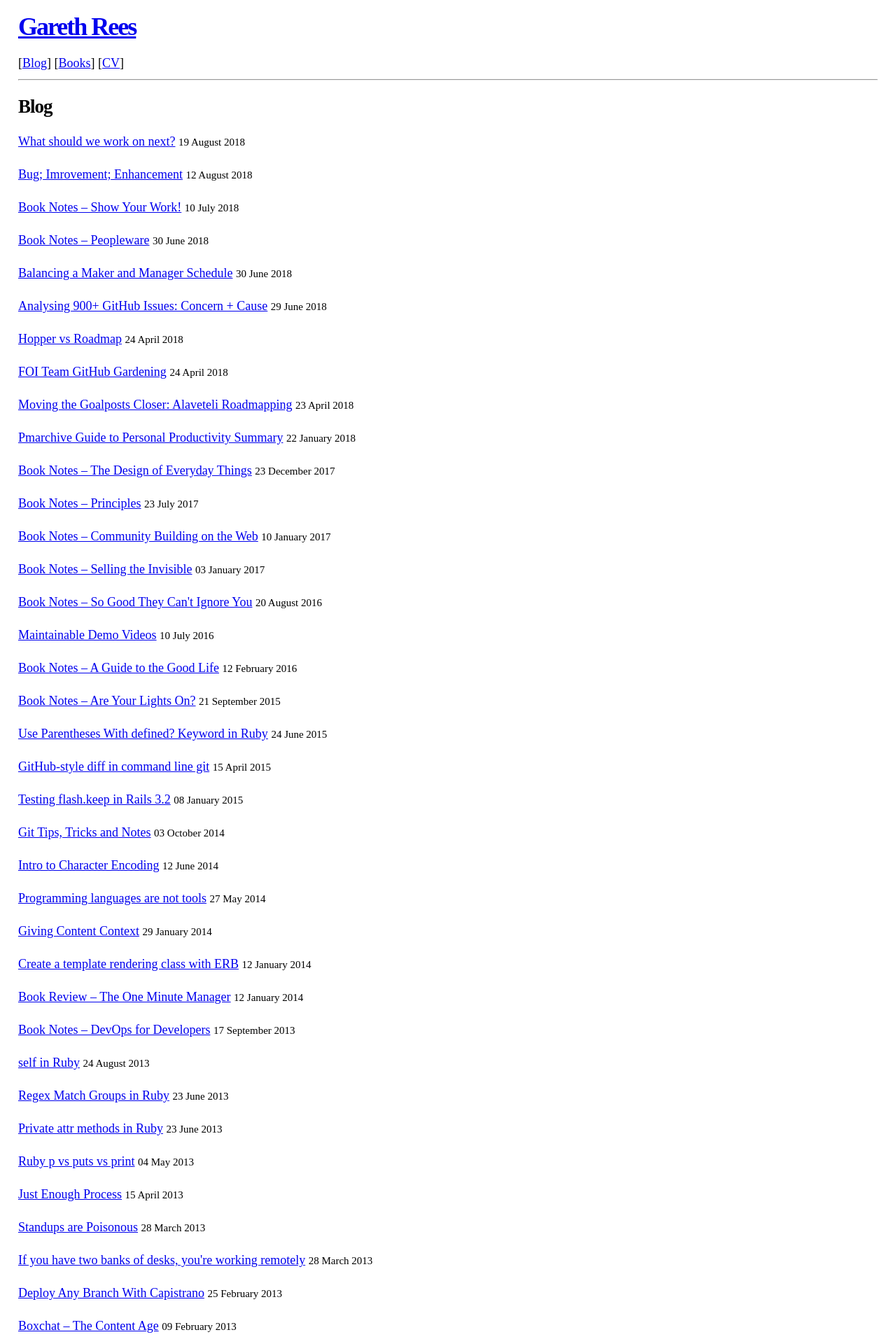
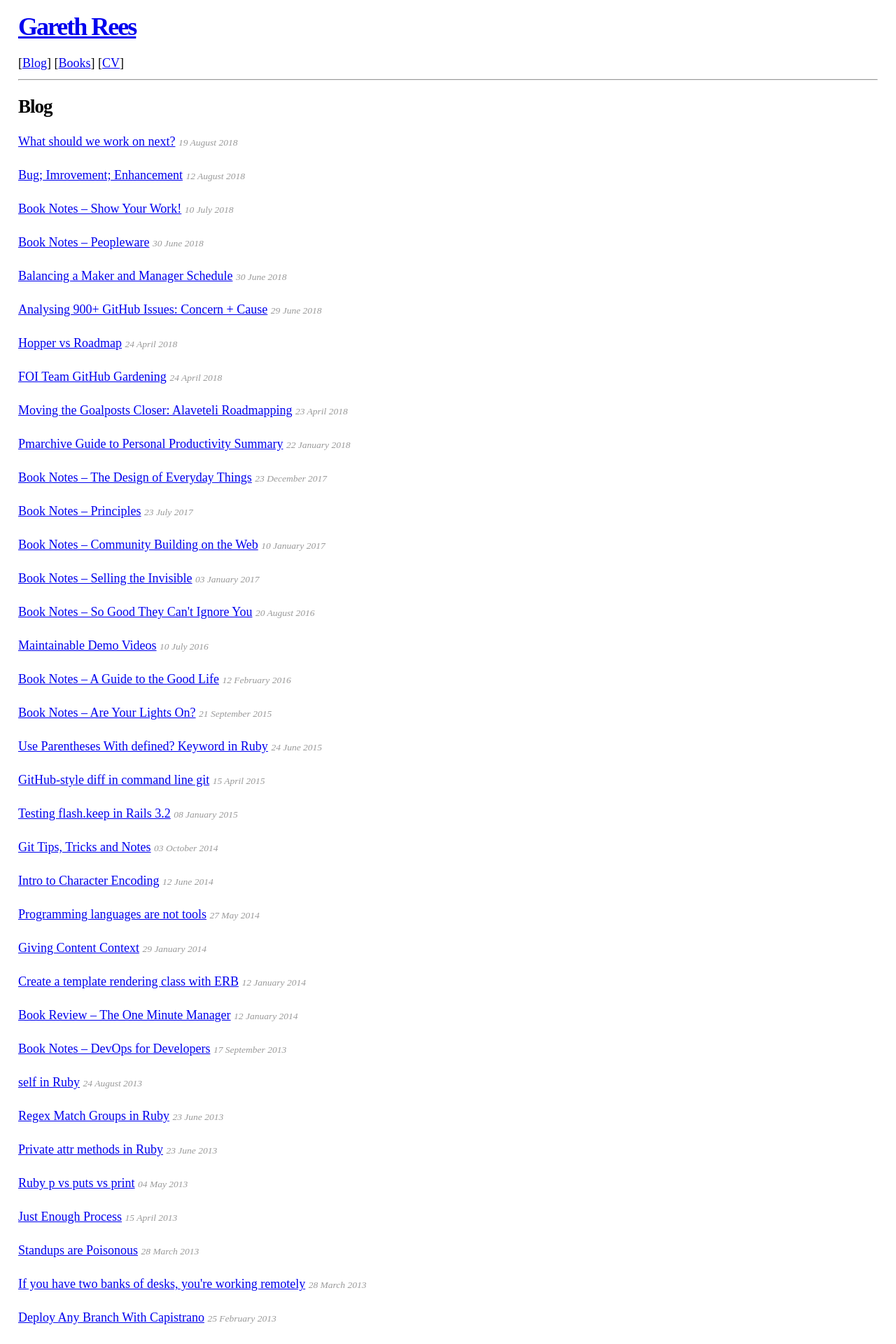
Before and after one commit to garethrees/garethrees.github.com, a Jekyll site: the page built from blog.html, in a window 1280 px wide. Shown: the top 1920 px of the page at 70% size. Built offline with Jekyll 4.4.1, drawn with Linux system fonts in a browser that asks for light colours.

Commit message:
Less obtrusive posted-on date

```diff
--- a/blog.html
+++ b/blog.html
@@ -9,7 +9,9 @@
   {% for post in site.posts %}
   <p class="post">
     <a href="{{ post.url }}">{{ post.title }}</a>
-    <small><time class="posted-on">{{ post.date | date_to_long_string }}</time></small>
+    <time class="posted-on minor-note">
+      {{ post.date | date_to_long_string }}
+    </time>
   </p>
   {% endfor %}
 </section>
```
